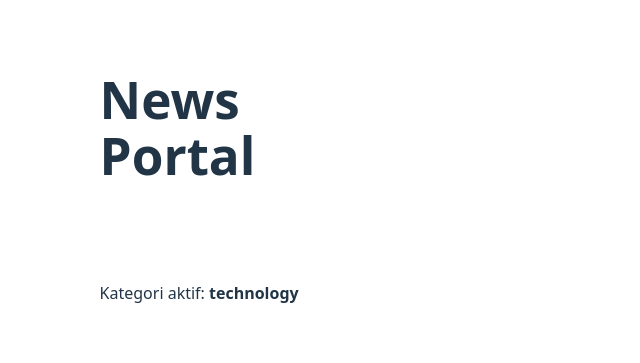
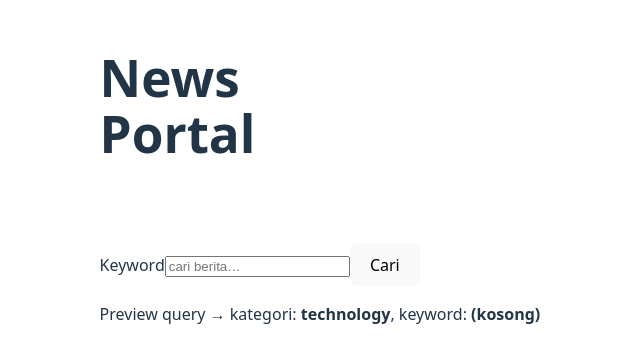
Before and after one commit to V4nzz/uts-pemweb-123140094, a React (Vite) app: page / in a window 1280 px wide. Shown: the part 253-616 px from the top of the page, without its empty margins (135-775 px from the left). Built offline with nearby package versions, Linux system fonts and the light colour scheme.

Commit message:
Update App.jsx

```diff
--- a/src/App.jsx
+++ b/src/App.jsx
@@ -1,14 +1,17 @@
 import { useState } from "react";
 import Header from "./components/Header";
+import SearchForm from "./components/SearchForm";
 import "./App.css";
 
-export default function App () {
+export default function App() {
   const [category, setCategory] = useState("technology");
+  const [keyword, setKeyword] = useState("");
 
   return (
     <div className="container">
       <Header active={category} onChange={setCategory} />
-      <p>Kategori aktif: <b>{category}</b></p>
+      <SearchForm defaultQ={keyword} onSubmit={({ q }) => setKeyword(q)} />
+      <p>Preview query → kategori: <b>{category}</b>, keyword: <b>{keyword || "(kosong)"}</b></p>
     </div>
   );
 }
```
